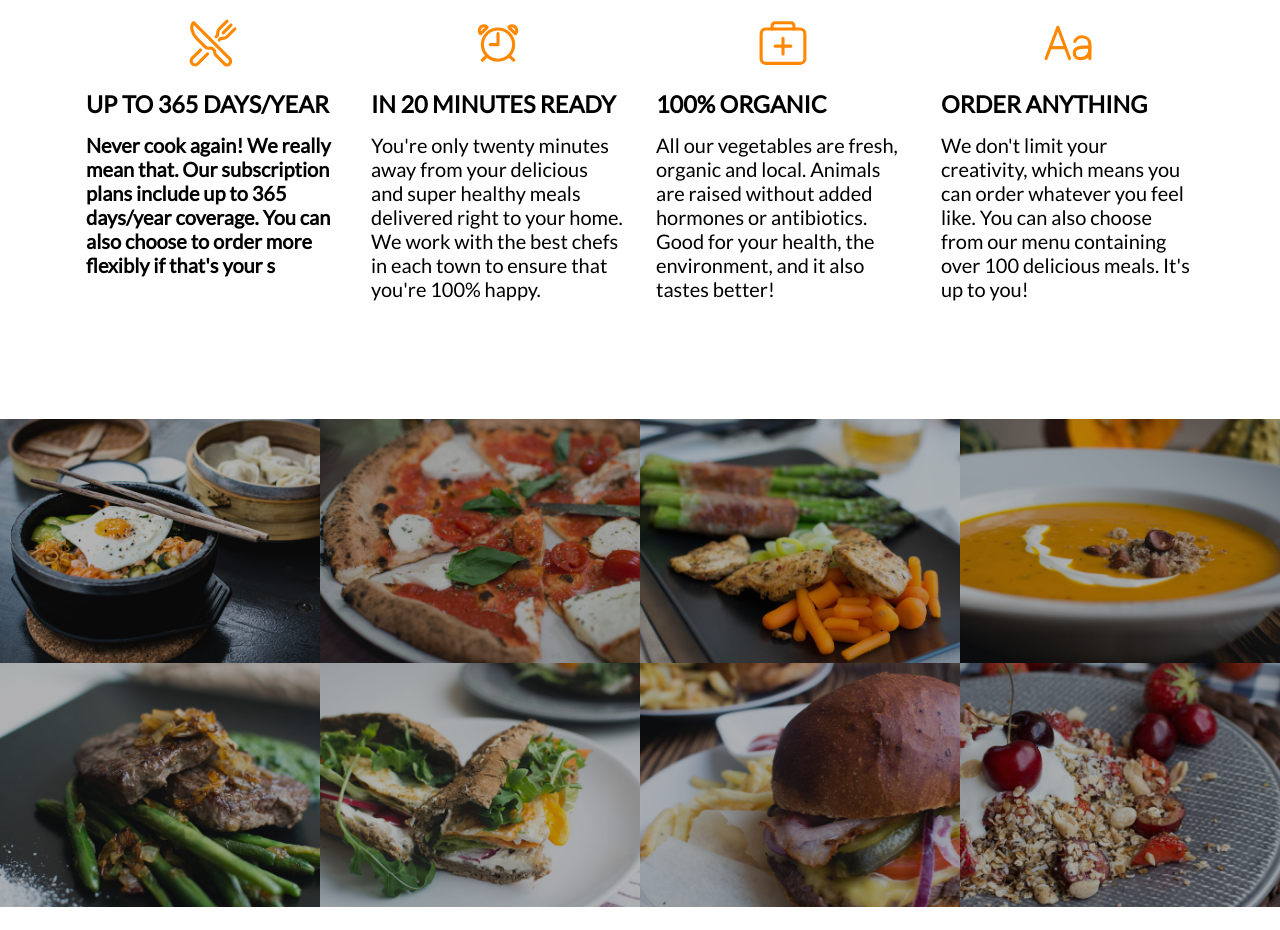
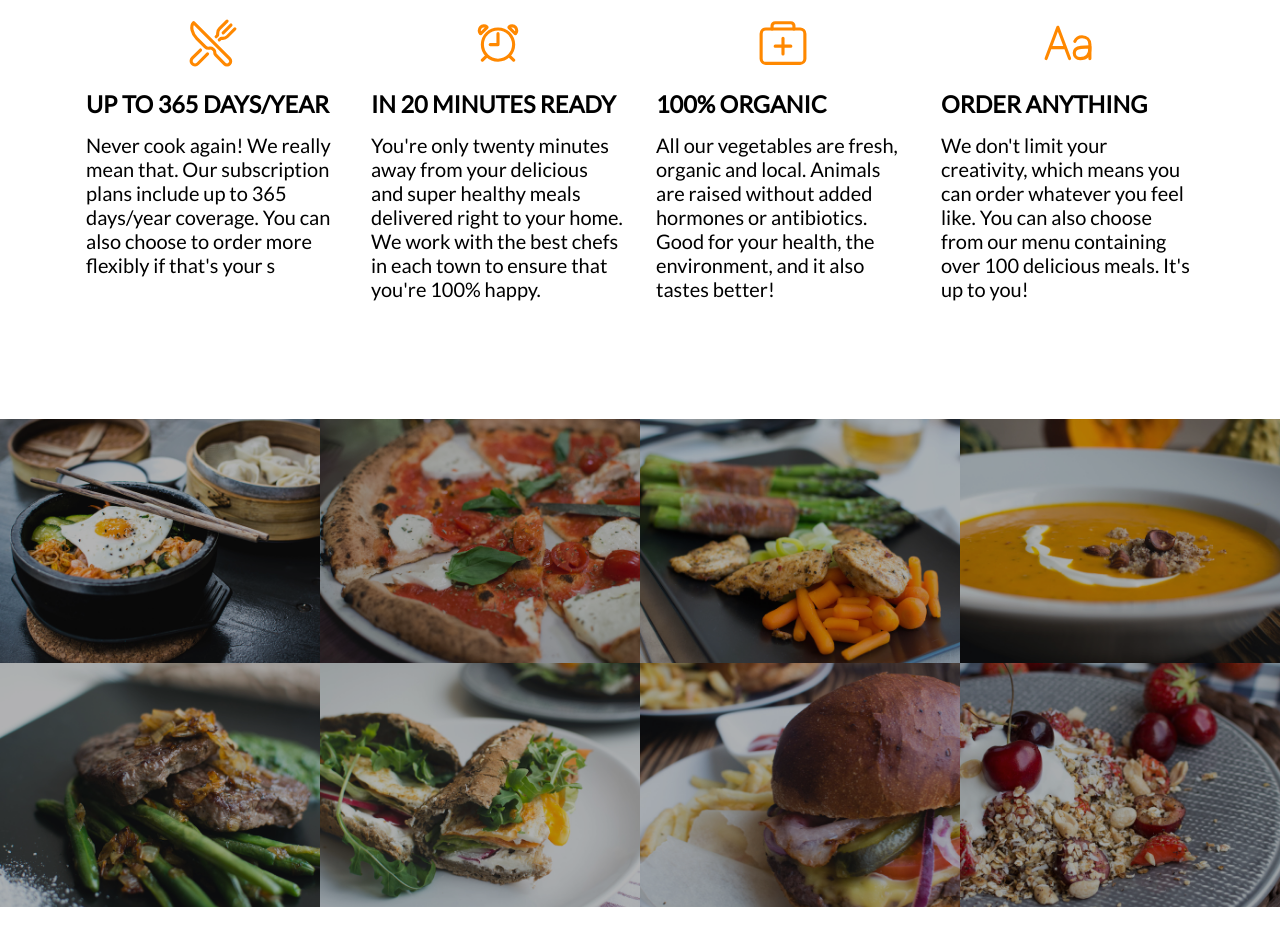
Before and after one commit to Piyu569/web_project_new, a plain HTML site: page omnifood/index.html in a window 1280 px wide. Shown: the part 1076-2006 px from the top of the page. Drawn offline with nearby package versions, Linux system fonts and the light colour scheme; a script that the page names is missing.

Commit message:
Update index.html

```diff
--- a/omnifood/index.html
+++ b/omnifood/index.html
@@ -66,9 +66,9 @@
                            <div class="spacing">
                               <h3>Up to 365 days/year</h3>
                            </div>
-                            <p><b>Never cook again! We really mean that. Our subscription plans include up to 365 days/year coverage. You can also choose to order more flexibly if that's your s
+                            <p>Never cook again! We really mean that. Our subscription plans include up to 365 days/year coverage. You can also choose to order more flexibly if that's your s
 
-                            </b></p>
+                            </p>
                         </div>
                     </div>
 
```
